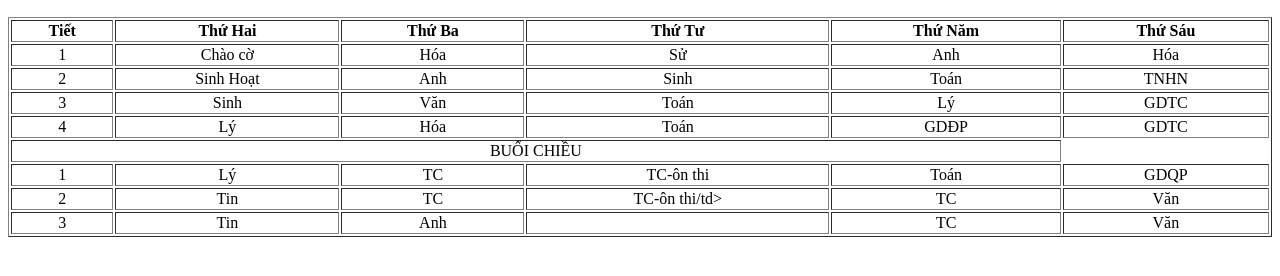
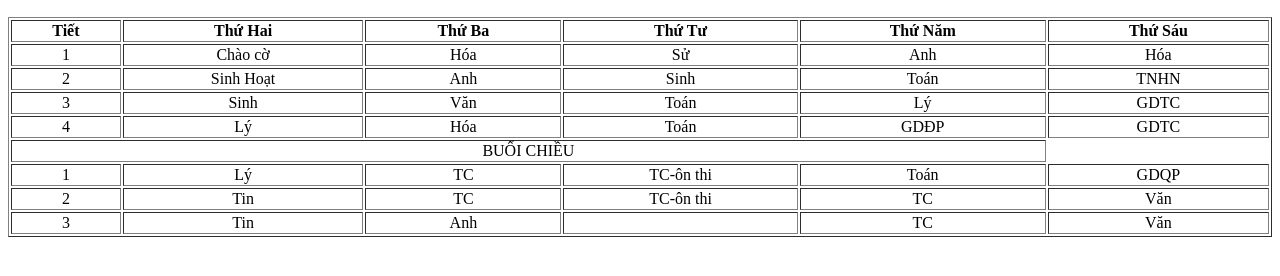
Before and after one commit to senaXmixi36/hoi-ae-thich-tin-hoc, a plain HTML site: page index.html in a window 1280 px wide. Shown: the part 96-372 px from the top of the page. Drawn offline with Linux system fonts and the light colour scheme.

Commit message:
Update index.html

```diff
--- a/index.html
+++ b/index.html
@@ -32,7 +32,7 @@
           <td>1</td> <td>Lý</td> <td> TC</td> <td> TC-ôn thi</td> <td> Toán</td> <td> GDQP</td>
        </tr>
       <tr>
-          <td>2</td> <td>Tin</td> <td> TC</td> <td> TC-ôn thi/td> <td> TC</td> <td> Văn</td>
+          <td>2</td> <td>Tin</td> <td> TC</td> <td> TC-ôn thi</td> <td> TC</td> <td> Văn</td>
       </tr>
       <tr>
           <td>3</td> <td>Tin</td> <td> Anh</td> <td>  </td> <td> TC</td> <td> Văn</td>
```
